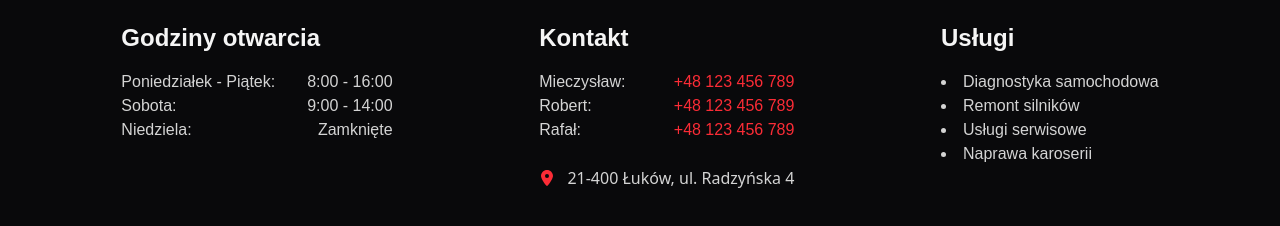
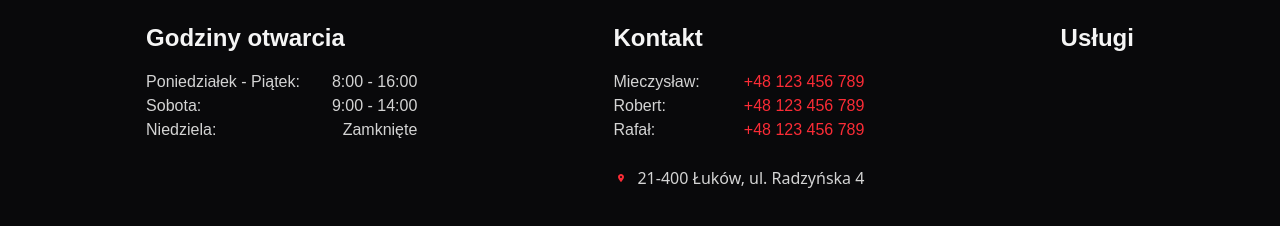
Before and after one commit to zelkyyyy/domanski-serwis, a Next.js app: page / in a window 1280 px wide. Shown: the part 3186-3412 px from the top of the page. Built offline with nearby package versions, Linux system fonts and the light colour scheme.

Commit message:
Update Footer.tsx
updated footer location mark

```diff
--- a/app/components/Footer.tsx
+++ b/app/components/Footer.tsx
@@ -1,4 +1,5 @@
 import { FaLocationDot } from 'react-icons/fa6'
+// import { services } from '@/data/services'
 
 export default function Footer() {
     return (
@@ -14,16 +15,15 @@ export default function Footer() {
                 <p className="flex justify-between">Mieczysław: <a href="tel:+48123456789" className="text-red-500 hover:underline">+48 123 456 789</a></p>
                 <p className="flex justify-between">Robert: <a href="tel:+48123456789" className="text-red-500 hover:underline">+48 123 456 789</a></p>
                 <p className="flex justify-between">Rafał: <a href="tel:+48123456789" className="text-red-500 hover:underline">+48 123 456 789</a></p>
-                <a href="https://maps.app.goo.gl/BZLzjFTBMpkseLKw8" target="_blank" rel="noopener noreferrer" className={` text-neutral-300 font-sans  flex items-center gap-2 mt-6`}> <FaLocationDot className='text-red-500' />&nbsp;21-400 Łuków, ul. Radzyńska 4</a>
+                <a href="https://maps.app.goo.gl/BZLzjFTBMpkseLKw8" target="_blank" rel="noopener noreferrer" className={` text-neutral-300 font-sans  flex items-center gap-2 mt-6`}> <FaLocationDot className='text-red-500 p-1' />21-400 Łuków, ul.&nbsp;Radzyńska&nbsp;4</a>
 
             </div>
             <div>
                 <h3 className={`text-2xl font-bold mb-2 md:mb-4 text-neutral-100`}>Usługi</h3>
                 <ul className="list-disc list-inside ">
-                    <li className="text-neutral-300 list-disc ">Diagnostyka samochodowa</li>
-                    <li className="text-neutral-300 list-disc ">Remont silników</li>
-                    <li className="text-neutral-300 list-disc ">Usługi serwisowe</li>
-                    <li className="text-neutral-300 list-disc ">Naprawa karoserii</li>
+                    {/* {services.map((service, index) => (
+                        <li key={index} className="mb-1">{service}</li>
+                    ))} */}
                 </ul>
             </div>
         </footer>
```
